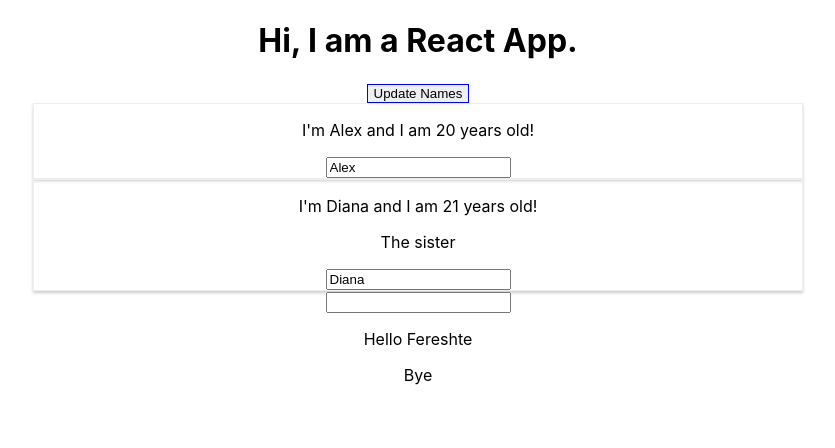
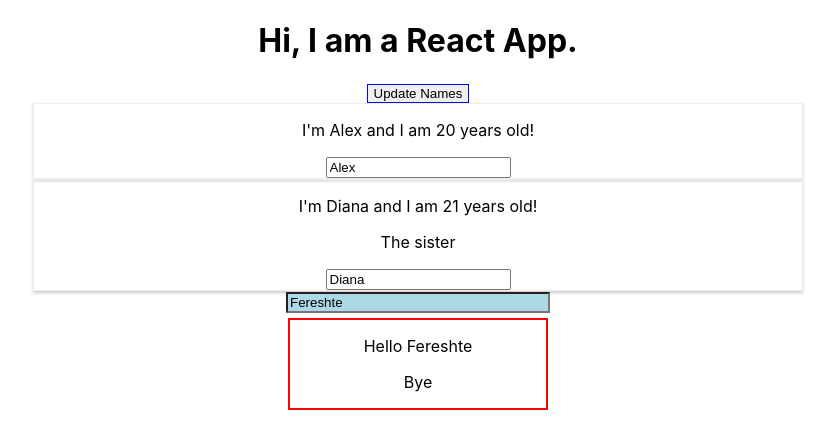
Before and after one commit to fereshte-heidari/fereshte-app, a React (Create React App) app: page / in a window 1280 px wide. Shown: the top 448 px of the page, without its empty margins (222-1057 px from the left). Built offline with nearby package versions, Linux system fonts and the light colour scheme.

Commit message:
add style

```diff
--- a/src/App.js
+++ b/src/App.js
@@ -53,7 +53,10 @@ class App extends Component {
         >
           The sister
         </Person>
-        <UserInput babeHand={this.babeHandler} />
+        <UserInput
+          babeHand={this.babeHandler}
+          username={this.state.babe.username}
+        />
         <UserOutput username={this.state.babe.username} />
       </div>
     );
--- a/src/UserInput.js
+++ b/src/UserInput.js
@@ -1,8 +1,14 @@
 import React from "react";
 
 const UserInput = (props) => {
-
-    return <input onChange = {props.babeHand} />
-}
+  const style = {
+    backgroundColor: "lightblue",
+    width: "20%",
+    margin: "auto",
+  };
+  return (
+    <input style={style} onChange={props.babeHand} value={props.username} />
+  );
+};
 
 export default UserInput;
--- /dev/null
+++ b/src/UserOutput.css
@@ -0,0 +1,5 @@
+.output {
+  width: 20%;
+  border: solid red 2px;
+  margin: 5px auto 5px auto;
+}
--- a/src/UserOutput.js
+++ b/src/UserOutput.js
@@ -1,12 +1,12 @@
 import React from "react";
-
-const UserOutput= (props) => {
-
-    return (<div>
-    <p>Hello {props.username}</p>
-    <p>Bye</p>
-
-    </div>)
-}
+import "./UserOutput.css";
+const UserOutput = (props) => {
+  return (
+    <div className="output">
+      <p>Hello {props.username}</p>
+      <p>Bye</p>
+    </div>
+  );
+};
 
 export default UserOutput;
```
